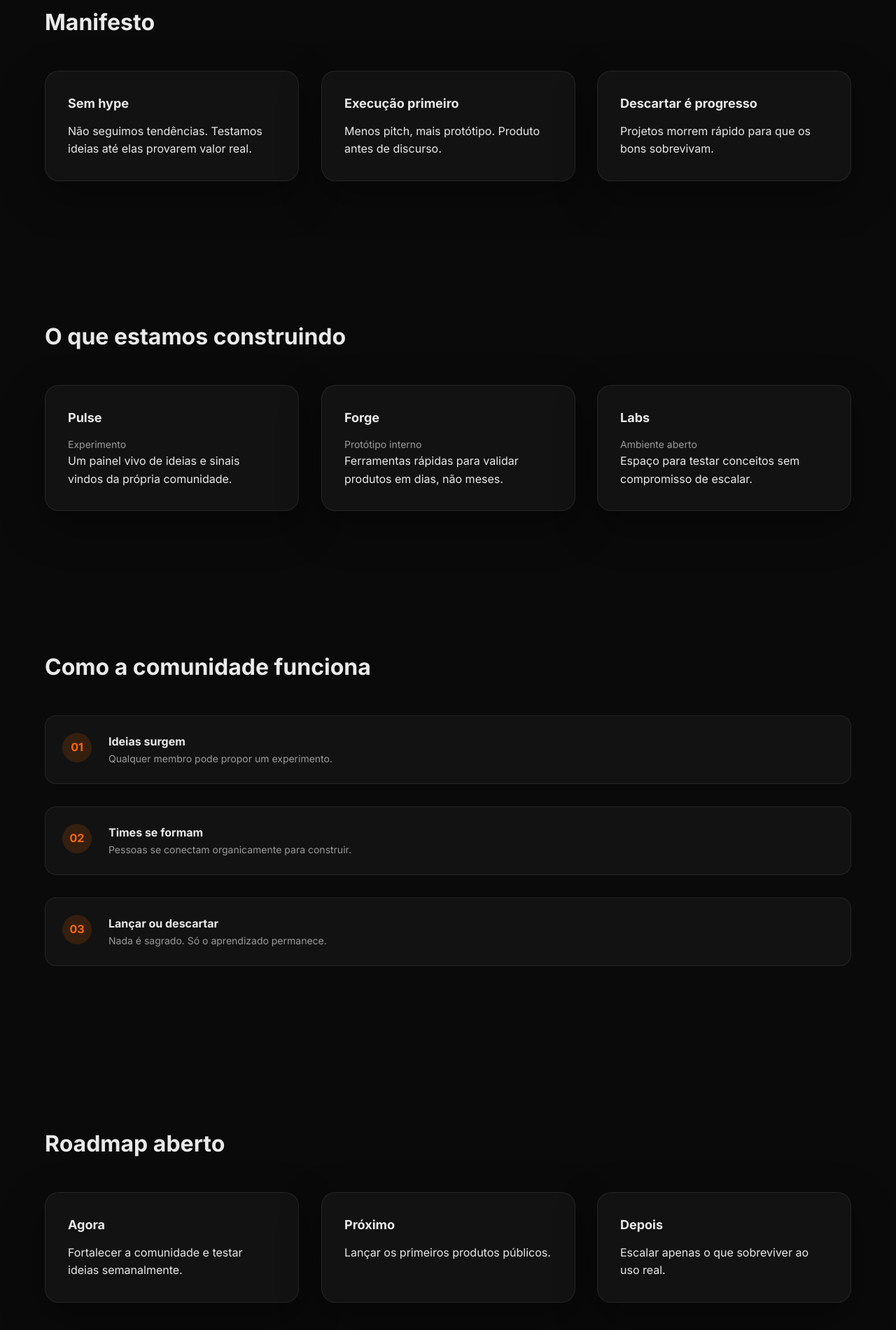
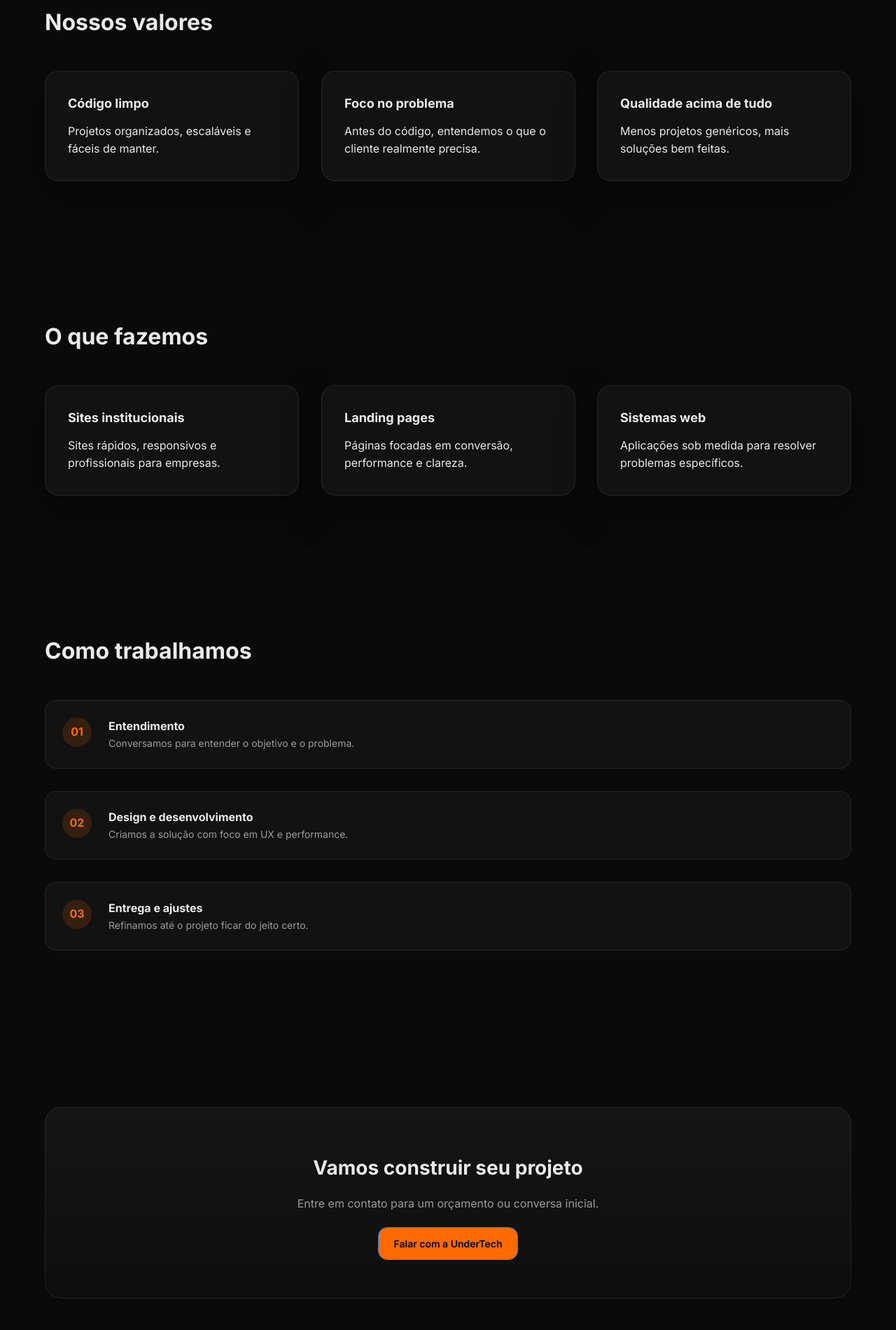
Before and after one commit to ArchPessinZk/Under-Tech, a plain HTML site: page index.html in a window 1280 px wide. Shown: the part 890-2790 px from the top of the page at 70% size. Drawn offline with Linux system fonts and the light colour scheme; animation ran at ten frames a second.

Commit message:
Atualiza conteúdo e layout do site

```diff
--- a/index.html
+++ b/index.html
@@ -3,7 +3,7 @@
 <head>
   <meta charset="utf-8" />
   <meta name="viewport" content="width=device-width, initial-scale=1" />
-  <title>UnderTech — Build in the Underground</title>
+  <title>UnderTech — Sites sob medida</title>
 
   <link rel="preconnect" href="https://fonts.googleapis.com">
   <link rel="preconnect" href="https://fonts.gstatic.com" crossorigin>
@@ -14,16 +14,16 @@
 </head>
 
 <body>
-    <canvas id="bg-particles"></canvas>
+  <canvas id="bg-particles"></canvas>
+
   <header class="site-header">
     <div class="container header-inner">
       <h1 class="brand">UnderTech<span class="dot">.</span></h1>
       <nav class="nav">
-        <a href="#manifesto">Manifesto</a>
-        <a href="#produtos">Produtos</a>
-        <a href="#como-funciona">Comunidade</a>
-        <a href="#roadmap">Roadmap</a>
-        <a href="#discord">Entrar</a>
+        <a href="#manifesto">Valores</a>
+        <a href="#produtos">Serviços</a>
+        <a href="#como-funciona">Processo</a>
+        <a href="#contato">Contato</a>
       </nav>
     </div>
   </header>
@@ -33,14 +33,14 @@
     <section class="hero">
       <div class="container hero-inner">
         <div class="hero-content">
-          <h2>Construímos produtos fora do óbvio.</h2>
+          <h2>Sites sob medida para negócios reais.</h2>
           <p class="lead">
-            UnderTech é uma comunidade indie e experimental focada em criar,
-            testar e descartar ideias até algo realmente funcionar.
+            A UnderTech cria sites e sistemas personalizados, focados em performance,
+            design moderno e soluções que realmente funcionam.
           </p>
           <div class="cta-row">
-            <a class="btn primary" href="#discord">Entrar no Discord</a>
-            <a class="btn ghost" href="#produtos">Ver experimentos</a>
+            <a class="btn primary" href="#contato">Pedir orçamento</a>
+            <a class="btn ghost" href="#produtos">Ver serviços</a>
           </div>
         </div>
 
@@ -52,117 +52,91 @@
       </div>
     </section>
 
-    <!-- MANIFESTO -->
+    <!-- VALORES -->
     <section id="manifesto" class="pilares">
       <div class="container">
-        <h3>Manifesto</h3>
+        <h3>Nossos valores</h3>
         <div class="grid-3">
           <article class="pill reveal parallax">
-            <h4>Sem hype</h4>
-            <p>Não seguimos tendências. Testamos ideias até elas provarem valor real.</p>
+            <h4>Código limpo</h4>
+            <p>Projetos organizados, escaláveis e fáceis de manter.</p>
           </article>
 
           <article class="pill reveal parallax">
-            <h4>Execução primeiro</h4>
-            <p>Menos pitch, mais protótipo. Produto antes de discurso.</p>
+            <h4>Foco no problema</h4>
+            <p>Antes do código, entendemos o que o cliente realmente precisa.</p>
           </article>
 
           <article class="pill reveal parallax">
-            <h4>Descartar é progresso</h4>
-            <p>Projetos morrem rápido para que os bons sobrevivam.</p>
+            <h4>Qualidade acima de tudo</h4>
+            <p>Menos projetos genéricos, mais soluções bem feitas.</p>
           </article>
         </div>
       </div>
     </section>
 
-    <!-- PRODUTOS -->
+    <!-- SERVIÇOS -->
     <section id="produtos" class="venda">
       <div class="container">
-        <h3>O que estamos construindo</h3>
+        <h3>O que fazemos</h3>
         <div class="grid-3">
           <article class="venda-card reveal parallax">
-            <h4>Pulse</h4>
-            <p class="muted">Experimento</p>
-            <p>Um painel vivo de ideias e sinais vindos da própria comunidade.</p>
+            <h4>Sites institucionais</h4>
+            <p>Sites rápidos, responsivos e profissionais para empresas.</p>
           </article>
 
           <article class="venda-card reveal parallax">
-            <h4>Forge</h4>
-            <p class="muted">Protótipo interno</p>
-            <p>Ferramentas rápidas para validar produtos em dias, não meses.</p>
+            <h4>Landing pages</h4>
+            <p>Páginas focadas em conversão, performance e clareza.</p>
           </article>
 
           <article class="venda-card reveal parallax">
-            <h4>Labs</h4>
-            <p class="muted">Ambiente aberto</p>
-            <p>Espaço para testar conceitos sem compromisso de escalar.</p>
+            <h4>Sistemas web</h4>
+            <p>Aplicações sob medida para resolver problemas específicos.</p>
           </article>
         </div>
       </div>
     </section>
 
-    <!-- COMUNIDADE -->
+    <!-- PROCESSO -->
     <section id="como-funciona" class="mentor">
       <div class="container">
-        <h3>Como a comunidade funciona</h3>
+        <h3>Como trabalhamos</h3>
 
         <div class="mentor-card reveal parallax">
           <div class="avatar">01</div>
           <div>
-            <h4>Ideias surgem</h4>
-            <p class="muted">Qualquer membro pode propor um experimento.</p>
+            <h4>Entendimento</h4>
+            <p class="muted">Conversamos para entender o objetivo e o problema.</p>
           </div>
         </div>
 
         <div class="mentor-card reveal parallax">
           <div class="avatar">02</div>
           <div>
-            <h4>Times se formam</h4>
-            <p class="muted">Pessoas se conectam organicamente para construir.</p>
+            <h4>Design e desenvolvimento</h4>
+            <p class="muted">Criamos a solução com foco em UX e performance.</p>
           </div>
         </div>
 
         <div class="mentor-card reveal parallax">
           <div class="avatar">03</div>
           <div>
-            <h4>Lançar ou descartar</h4>
-            <p class="muted">Nada é sagrado. Só o aprendizado permanece.</p>
+            <h4>Entrega e ajustes</h4>
+            <p class="muted">Refinamos até o projeto ficar do jeito certo.</p>
           </div>
         </div>
       </div>
     </section>
 
-    <!-- ROADMAP -->
-    <section id="roadmap" class="discord-section">
-      <div class="container">
-        <h3>Roadmap aberto</h3>
-        <div class="grid-3">
-          <article class="pill reveal parallax">
-            <h4>Agora</h4>
-            <p>Fortalecer a comunidade e testar ideias semanalmente.</p>
-          </article>
-
-          <article class="pill reveal parallax">
-            <h4>Próximo</h4>
-            <p>Lançar os primeiros produtos públicos.</p>
-          </article>
-
-          <article class="pill reveal parallax">
-            <h4>Depois</h4>
-            <p>Escalar apenas o que sobreviver ao uso real.</p>
-          </article>
-        </div>
-      </div>
-    </section>
-
-    <!-- DISCORD -->
-    <section id="discord" class="discord-section">
+    <!-- CONTATO -->
+    <section id="contato" class="discord-section">
       <div class="container">
         <div class="discord-promo reveal parallax">
-          <h4>Construa com a gente</h4>
-          <p>Entre na comunidade. Contribua, observe ou experimente.</p>
+          <h4>Vamos construir seu projeto</h4>
+          <p>Entre em contato para um orçamento ou conversa inicial.</p>
           <a class="btn primary" href="https://discord.gg/dBtEFYFYmg" target="_blank" rel="noopener">
-            Entrar no Discord
+            Falar com a UnderTech
           </a>
         </div>
       </div>
@@ -171,7 +145,7 @@
 
   <footer class="site-footer">
     <div class="container">
-      <p>© 2025 UnderTech — build underground</p>
+      <p>© 2025 UnderTech — sites sob medida</p>
     </div>
   </footer>
 
```
